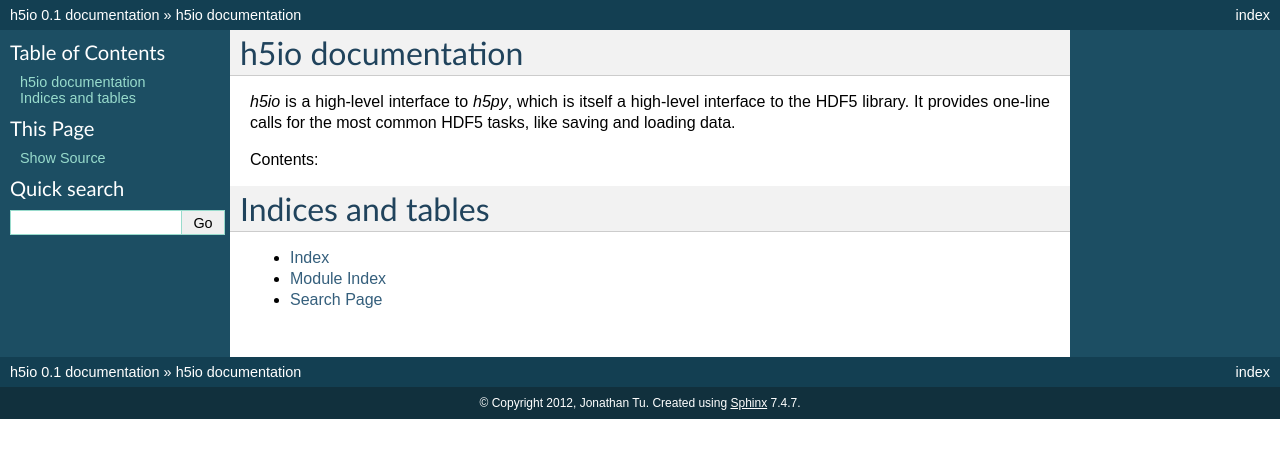
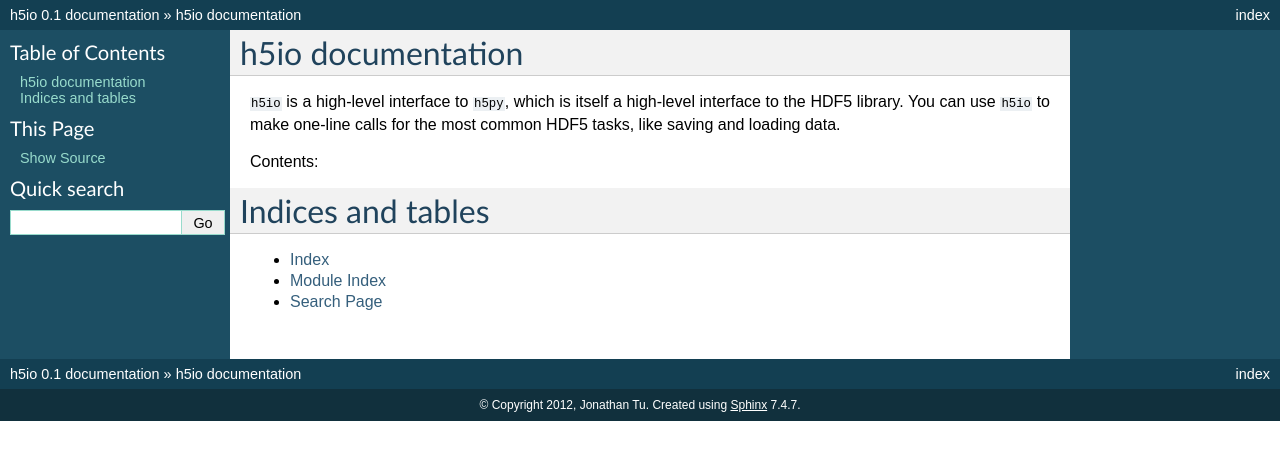
Before and after one commit to jhtu/high5py, a Sphinx documentation site: the page built from docs/index.rst, in a window 1280 px wide. Shown: the top 460 px of the page. Built offline with Sphinx 7.4.7, drawn with Linux system fonts in a browser that asks for light colours; formulas are drawn with MathJax 3; pages that are not in the unit, such as notebooks, are missing from menus.

Commit message:
Changed text formatting.

```diff
--- a/docs/index.rst
+++ b/docs/index.rst
@@ -1,8 +1,8 @@
 h5io documentation
 ==================
 
-`h5io` is a high-level interface to `h5py`, which is itself a high-level interface to the HDF5 library.
-It provides one-line calls for the most common HDF5 tasks, like saving and loading data.
+``h5io`` is a high-level interface to ``h5py``, which is itself a high-level interface to the HDF5 library.
+You can use ``h5io`` to make one-line calls for the most common HDF5 tasks, like saving and loading data.
 
 Contents:
 
```
